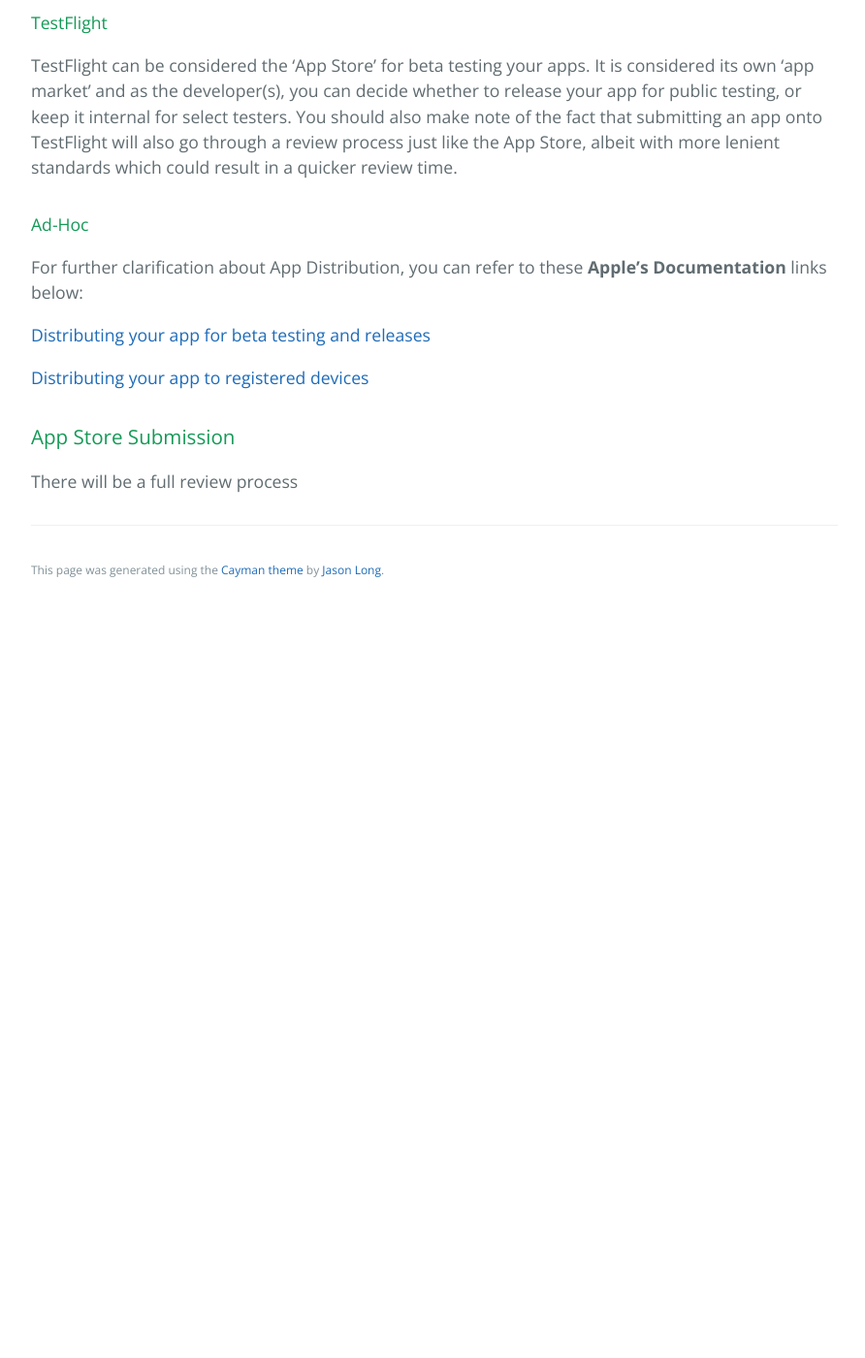
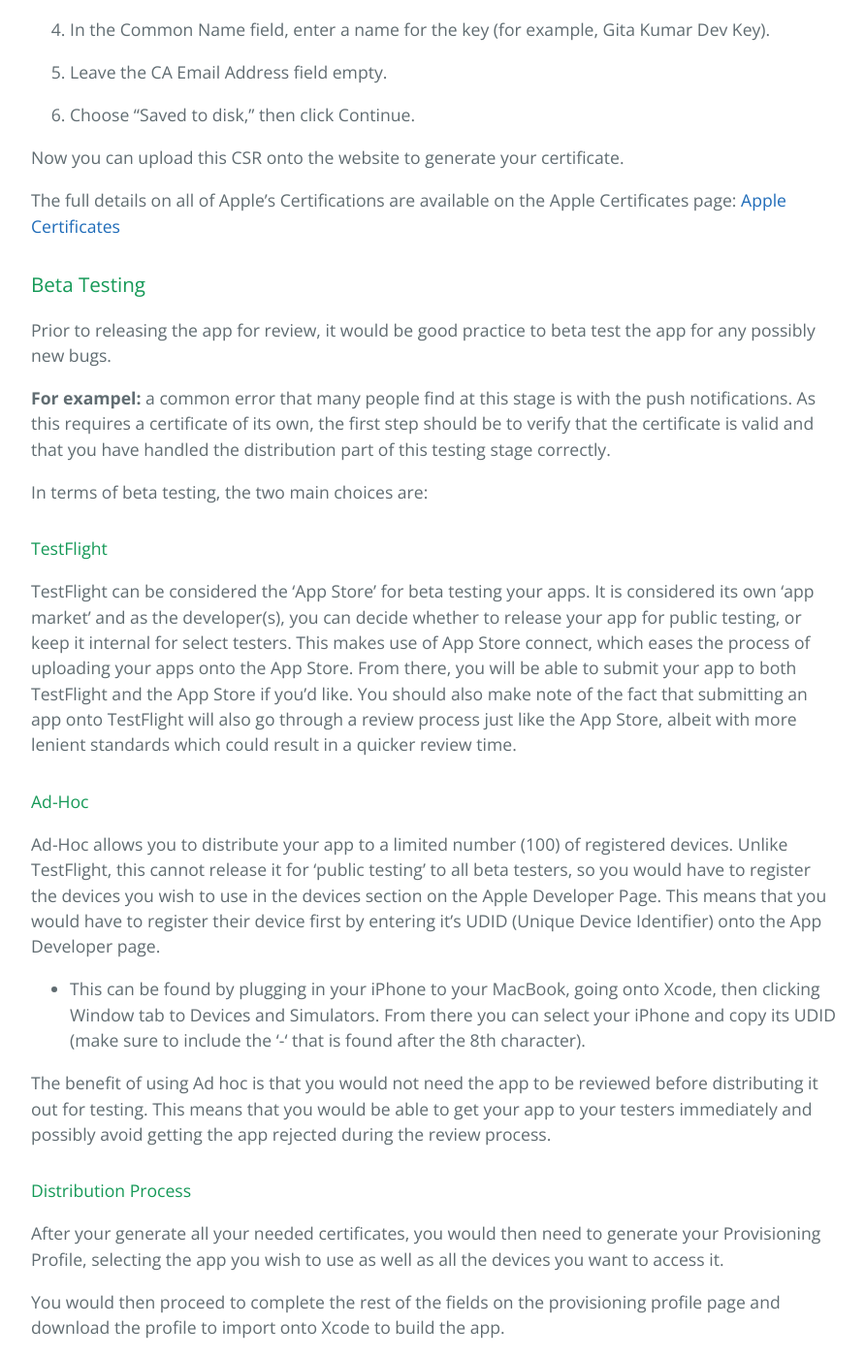
Before and after one commit to learning-software-engineering/learning-software-engineering.github.io, a Jekyll site: the page built from Topics/Development_Process/App_Store_Deployment.md, in a window 1280 px wide and 1400 px high, scrolled down 1910 px. Shown: the whole window at 97% size, without its empty margins (192-1084 px from the left). Built offline with Jekyll 4.4.1, drawn with Linux system fonts in a browser that asks for light colours; our own code applies the rules of GitHub Pages for plain Markdown files; before the commit the page ends 2540 px from its top, so only the background shows below that; some of the changed text lies outside the part shown.

Commit message:
Completed every topic

```diff
--- a/Topics/Development_Process/App_Store_Deployment.md
+++ b/Topics/Development_Process/App_Store_Deployment.md
@@ -1,19 +1,24 @@
 # Apple App Store Deployment
 
 ## Introduction
-After working towards a useable version of your mobile app, your last step would be to handle the deployment side. The main difficulties faced with submitting an app to the App Store is that they set high standards for privacy and security. You would need various certificates in order to distribute your app to the App Store as well as use certain features like: Push Notifications, Apple Pay, etc.. These are some possible hurdles to keep in mind when working on a project to release an iOS app, but they certainly help with raising the quality of your project.
+After working towards a useable version of your mobile app, your last step would be to handle the deployment side.
+The main difficulties faced with submitting an app to the App Store is that they set high standards for privacy and security.
+You would need various certificates in order to distribute your app to the App Store as well as use certain features like: Push Notifications, Apple Pay, etc..
+These are some possible hurdles to keep in mind when working on a project to release an iOS app, but they certainly help with raising the quality of your project.
 
 ## Requirements
 - Apple Developer Account
 - Apple Certificates
 - Xcode (Requires a MacBook)
+- Established Privacy Policy & Terms and Conditions
 
 
 ### Apple Developer Program
-The most crucial component you will need to be able to deploy to the App Store is to enroll in the Apple Developer Program. You may enroll as an individual or as an organization, but keep in mind that they have different requirements for each option.
+The most crucial component you will need to be able to deploy to the App Store is to enroll in the Apple Developer Program.
+You may enroll as an individual or as an organization, but keep in mind that they have different requirements for each option.
 
 
-**REQUIREMENTS**:
+**EXTRA REQUIREMENTS**:
 
     Individual
     - Verified Two Factor Authentication
@@ -38,7 +43,24 @@
 - **Pass Type** ID Certificate (Apple Wallet)
 - **iOS Distribution** Certificate (Auto-Generated on Account Creation)
 
-The full details as well as all Apple Certifications are available on the Apple Certificates page:
+#### Certificate Creation
+To create certificates, you can head to the Certifications tab on the Apple Developer Website and choose which ones are applicable to your app. After, you would need to generate a CSR (Certificate Signing Request) on your MacBook.
+Apple's Certificates job states to follow [these steps](https://developer.apple.com/help/account/create-certificates/create-a-certificate-signing-request/) in order to generate the certificate:
+1. Launch Keychain Access located in /Applications/Utilities.
+
+2. Choose Keychain Access > Certificate Assistant > Request a Certificate from a Certificate Authority.
+
+3. In the Certificate Assistant dialog, enter an email address in the User Email Address field.
+
+4. In the Common Name field, enter a name for the key (for example, Gita Kumar Dev Key).
+
+5. Leave the CA Email Address field empty.
+
+6. Choose “Saved to disk,” then click Continue.
+
+Now you can upload this CSR onto the website to generate your certificate.
+
+The full details on all of Apple's Certifications are available on the Apple Certificates page:
 [Apple Certificates](https://developer.apple.com/support/certificates/)
 
 
@@ -46,23 +68,77 @@
 Prior to releasing the app for review, it would be good practice to beta test the app
 for any possibly new bugs.
 
-**For exampel:** a common error that many people find at this stage is with the push notifications. As this requires a certificate of its own, the first step should be to verify that the certificate is valid and that you have handled the distribution part of this testing stage correctly.
+**For exampel:** a common error that many people find at this stage is with the push notifications.
+As this requires a certificate of its own, the first step should be to verify that the certificate is valid and that you have handled the distribution part of this testing stage correctly.
 
-Below are some ways you can beta-test your app prior to releasing it onto the App Store:
+In terms of beta testing, the two main choices are:
 
 #### TestFlight
-TestFlight can be considered the 'App Store' for beta testing your apps. It is considered its own 'app market' and as the developer(s), you can decide whether to release your app for public testing, or keep it internal for select testers. You should also make note of the fact that submitting an app onto TestFlight will also go through a review process just like the App Store, albeit with more lenient standards which could result in a quicker review time.
+TestFlight can be considered the 'App Store' for beta testing your apps.
+It is considered its own 'app market' and as the developer(s), you can decide whether to release your app for public testing, or keep it internal for select testers. This makes use of App Store connect, which eases the process of uploading your apps onto the App Store.
+From there, you will be able to submit your app to both TestFlight and the App Store if you'd like.
+You should also make note of the fact that submitting an app onto TestFlight will also go through a review process just like the App Store, albeit with more lenient standards which could result in a quicker review time.
 
 #### Ad-Hoc
+Ad-Hoc allows you to distribute your app to a limited number (100) of registered devices.
+Unlike TestFlight, this cannot release it for 'public testing' to all beta testers, so you would have to register the devices you wish to use in the devices section on the Apple Developer Page. This means that you would have to register their device first by entering it's UDID (Unique Device Identifier) onto the App Developer page.
 
+- This can be found by plugging in your iPhone to your MacBook, going onto Xcode, then clicking Window tab to Devices and Simulators.
+From there you can select your iPhone and copy its UDID (make sure to include the '-' that is found after the 8th character).
 
+The benefit of using Ad hoc is that you would not need the app to be reviewed before distributing it out for testing. This means that you would be able to get your app to your testers immediately and possibly avoid getting the app rejected during the review process.
+
+#### Distribution Process
+After your generate all your needed certificates, you would then need to generate your Provisioning Profile, selecting the app you wish to use as well as all the devices you want to access it.
+
+You would then proceed to complete the rest of the fields on the provisioning profile page and download the profile to import onto Xcode to build the app.
+
+Now you can decide how you wouild like distribute the app, where you can choose between the following options for distribution:
+- App Store Connect (TestFlight/App Store)
+- Ad Hoc
+- Enterprise
+- Development
+
+Should you choose TestFlight in App Store Connect, your process would be simple and you can follow further directions online on how your testers can download your app on the TestFligth app market.
+Following the steps would allow you to easily upload your .ipa onto App Store Connect where you can manage your next steps online.
+
+If you chose to use Ad Hoc, however, you would build a .ipa which you can send to your testers to install onto their device or device simulator on Xcode.
 
 For further clarification about App Distribution, you can refer to these **Apple's Documentation** links below:
 
-[Distributing your app for beta testing and releases](https://developer.apple.com/documentation/xcode/distributing-your-app-for-beta-testing-and-releases)
+- [Distributing your app for beta testing and releases](https://developer.apple.com/documentation/xcode/distributing-your-app-for-beta-testing-and-releases)
 
-[Distributing your app to registered devices](https://developer.apple.com/documentation/xcode/distributing-your-app-to-registered-devices)
+- [Distributing your app to registered devices](https://developer.apple.com/documentation/xcode/distributing-your-app-to-registered-devices)
 
 ### App Store Submission
-There will be a full review process
-<!-- TODO -->
+There will be a full review process, which should be completed within 24 hours according to Apple, but it may take longer depending on your app.
+In comparison to TestFlight's review process, since this would go to the official App Store, they will be enforcing stricter standards.
+
+It would be good practice to continously develop your app keeping proper safety and privacy guidelines in mind, but in case you would like to assess on your own prior to submission, you could refer to these specific review guidlines:
+
+- [App Store Review Guidelines](https://developer.apple.com/app-store/review/guidelines/)
+
+- [Human Interface Design Guidelines](https://developer.apple.com/design/human-interface-guidelines/)
+
+- [Guidelines for Using Apple Trademarks and Copyrights](https://www.apple.com/legal/intellectual-property/guidelinesfor3rdparties.html)
+
+
+If you used TestFlight for beta testing earlier, you should be familiar with this process as it is very similar for the App Store Review. If you used Ad hoc to test, then you may refer to the steps mentioned in the TestFlight process in getting the .ipa uploaded onto App Store Connect.
+
+Now you are ready to submit your app for review in App Store Connect.
+This is what you can consider to be your dashboard in managing your apps.
+You are able to view sales, access app analytics, as well as submit your app for App Store Review.
+
+After selecting the app to 'Add for Review' you must also provide:
+
+- Information to provide App Store Reviewers:
+    - Contact information
+    - Notes/Documentation
+    - Demo Account (if applicable)
+- Describtion and Features
+- Any extra information that pertains to how you would like your app to be presented
+    - App banners, app promotions, etc.
+
+Congratulations! From this point on, all you have to do is sit back and wait for the review decision to come out. Make sure to make the appropriate changes if they were requested or download your app from the official App Store if it was approved!
+
+For further information on the App Review process, please consult Apple's [App Review Docs](https://developer.apple.com/app-store/review/#:~:text=On%20average%2C%2090%25%20of%20submissions,app%20for%20iPhone%20and%20iPad.). This contains all the steps, common issues, as well as contact information if you need further help in the app review process.
```
